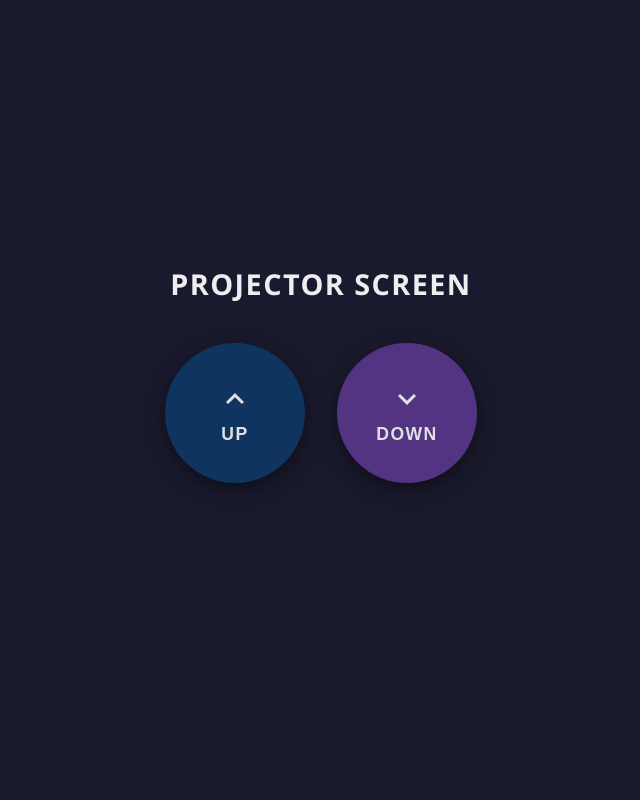
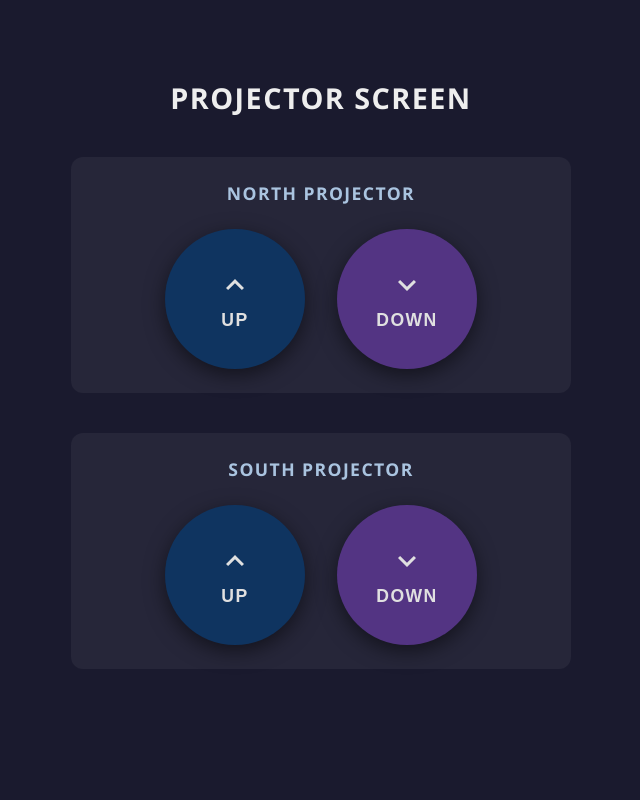
Before and after one commit to sagebrushchurch/Pi-projector-screen-control, a Flask app: page / in a window 1280 px wide. Shown: the whole page, without its empty margins (319-959 px from the left). Run offline with Flask 3, Linux system fonts and the light colour scheme.

Commit message:
Add North/South Projector sections with 4 relays and 4 buttons
- Add SOUTH_UP_PIN (GPIO 22) and SOUTH_DOWN_PIN (GPIO 23) to app.py
- Add separate relay locks per projector (_north_relay_lock, _south_relay_lock)
- Add /up2 and /down2 routes for the south projector
- Update index.html to show North Projector and South Projector sections
- Each section has independent Up/Down buttons with per-section lockout

Agent-Logs-Url: https://github.com/sagebrushchurch/Pi-projector-screen-control/sessions/e8e988c7-a0c5-44d1-a3e4-1ce4a5858f57

Co-authored-by: 1024jon <8061767+1024jon@users.noreply.github.com>

```diff
--- a/app.py
+++ b/app.py
@@ -1,20 +1,24 @@
 """
 Projector Screen Control
 ------------------------
-Flask web application that controls a motorised projector screen via two
+Flask web application that controls motorised projector screens via four
 relays connected to a Raspberry Pi.
 
 Relay wiring (BCM numbering):
-  UP   relay trigger → GPIO 17  (physical pin 11)
-  DOWN relay trigger → GPIO 27  (physical pin 13)
-  VCC  (both relays) → 5 V rail (physical pin 2 or 4)
-  GND  (both relays) → Ground   (physical pin 6, 9, 14 or 20)
+  North UP   relay trigger → GPIO 17  (physical pin 11)
+  North DOWN relay trigger → GPIO 27  (physical pin 13)
+  South UP   relay trigger → GPIO 22  (physical pin 15)
+  South DOWN relay trigger → GPIO 23  (physical pin 16)
+  VCC  (all relays) → 5 V rail (physical pin 2 or 4)
+  GND  (all relays) → Ground   (physical pin 6, 9, 14 or 20)
 
 Each relay is energised for RELAY_PULSE_SECONDS (default 1 s) then released.
 
 HTTP endpoints (usable by Stream Deck / Bitfocus Companion):
-  GET /up    – trigger the UP relay
-  GET /down  – trigger the DOWN relay
+  GET /up    – trigger the North UP relay
+  GET /down  – trigger the North DOWN relay
+  GET /up2   – trigger the South UP relay
+  GET /down2 – trigger the South DOWN relay
   GET /      – serve the manual-control web page
 """
 
@@ -55,21 +59,23 @@ except (ImportError, RuntimeError):
 # ---------------------------------------------------------------------------
 # Configuration
 # ---------------------------------------------------------------------------
-UP_PIN = 17          # BCM 17 – physical pin 11
-DOWN_PIN = 27        # BCM 27 – physical pin 13
+NORTH_UP_PIN = 17        # BCM 17 – physical pin 11
+NORTH_DOWN_PIN = 27      # BCM 27 – physical pin 13
+SOUTH_UP_PIN = 22        # BCM 22 – physical pin 15
+SOUTH_DOWN_PIN = 23      # BCM 23 – physical pin 16
 RELAY_PULSE_SECONDS = 1  # how long each relay stays energised
 
 # ---------------------------------------------------------------------------
 # GPIO initialisation
 # ---------------------------------------------------------------------------
 GPIO.setmode(GPIO.BCM)
-GPIO.setup(UP_PIN, GPIO.OUT)
-GPIO.setup(DOWN_PIN, GPIO.OUT)
-GPIO.output(UP_PIN, GPIO.LOW)
-GPIO.output(DOWN_PIN, GPIO.LOW)
+for _pin in (NORTH_UP_PIN, NORTH_DOWN_PIN, SOUTH_UP_PIN, SOUTH_DOWN_PIN):
+    GPIO.setup(_pin, GPIO.OUT)
+    GPIO.output(_pin, GPIO.LOW)
 
-# Lock prevents overlapping relay pulses
-_relay_lock = threading.Lock()
+# Separate locks prevent overlapping relay pulses per projector
+_north_relay_lock = threading.Lock()
+_south_relay_lock = threading.Lock()
 
 # ---------------------------------------------------------------------------
 # Application
@@ -77,7 +83,7 @@ _relay_lock = threading.Lock()
 app = Flask(__name__)
 
 
-def _trigger_async(pin: int) -> bool:
+def _trigger_async(pin: int, lock: threading.Lock) -> bool:
     """
     Start a relay pulse in a background thread.
 
@@ -85,7 +91,7 @@ def _trigger_async(pin: int) -> bool:
     The thread is *not* a daemon so the pulse always completes even if the main
     process begins to shut down.
     """
-    if not _relay_lock.acquire(blocking=False):
+    if not lock.acquire(blocking=False):
         return False
     # Lock was acquired; release it inside the thread after the pulse.
     def _run() -> None:
@@ -94,7 +100,7 @@ def _trigger_async(pin: int) -> bool:
             time.sleep(RELAY_PULSE_SECONDS)
             GPIO.output(pin, GPIO.LOW)
         finally:
-            _relay_lock.release()
+            lock.release()
 
     t = threading.Thread(target=_run, daemon=False)
     t.start()
@@ -108,18 +114,34 @@ def index():
 
 @app.route("/up", methods=["GET", "POST"])
 def relay_up():
-    """Trigger the UP relay (raises the screen)."""
-    if not _trigger_async(UP_PIN):
+    """Trigger the North UP relay (raises the north screen)."""
+    if not _trigger_async(NORTH_UP_PIN, _north_relay_lock):
         return jsonify({"status": "busy", "action": "up"}), 409
     return jsonify({"status": "ok", "action": "up"})
 
 
 @app.route("/down", methods=["GET", "POST"])
 def relay_down():
-    """Trigger the DOWN relay (lowers the screen)."""
-    if not _trigger_async(DOWN_PIN):
+    """Trigger the North DOWN relay (lowers the north screen)."""
+    if not _trigger_async(NORTH_DOWN_PIN, _north_relay_lock):
         return jsonify({"status": "busy", "action": "down"}), 409
     return jsonify({"status": "ok", "action": "down"})
+
+
+@app.route("/up2", methods=["GET", "POST"])
+def relay_up2():
+    """Trigger the South UP relay (raises the south screen)."""
+    if not _trigger_async(SOUTH_UP_PIN, _south_relay_lock):
+        return jsonify({"status": "busy", "action": "up2"}), 409
+    return jsonify({"status": "ok", "action": "up2"})
+
+
+@app.route("/down2", methods=["GET", "POST"])
+def relay_down2():
+    """Trigger the South DOWN relay (lowers the south screen)."""
+    if not _trigger_async(SOUTH_DOWN_PIN, _south_relay_lock):
+        return jsonify({"status": "busy", "action": "down2"}), 409
+    return jsonify({"status": "ok", "action": "down2"})
 
 
 if __name__ == "__main__":
--- a/templates/index.html
+++ b/templates/index.html
@@ -16,6 +16,7 @@
       background: #1a1a2e;
       font-family: 'Segoe UI', Tahoma, Geneva, Verdana, sans-serif;
       color: #eee;
+      padding: 2rem 1rem;
     }
 
     h1 {
@@ -25,9 +26,33 @@
       text-transform: uppercase;
     }
 
+    .projector-sections {
+      display: flex;
+      flex-direction: column;
+      gap: 2.5rem;
+      width: 100%;
+      max-width: 500px;
+    }
+
+    .projector-section {
+      background: rgba(255, 255, 255, 0.05);
+      border-radius: 12px;
+      padding: 1.5rem 2rem;
+    }
+
+    .projector-section h2 {
+      text-align: center;
+      font-size: 1.1rem;
+      letter-spacing: 0.08em;
+      text-transform: uppercase;
+      margin-bottom: 1.5rem;
+      color: #aac4e0;
+    }
+
     .controls {
       display: flex;
       gap: 2rem;
+      justify-content: center;
     }
 
     .btn {
@@ -94,24 +119,46 @@
 <body>
   <h1>Projector Screen</h1>
 
+  <div class="projector-sections">
+
+    <!-- North Projector -->
+    <div class="projector-section">
+      <h2>North Projector</h2>
       <div class="controls">
-    <!-- Up button -->
-    <button class="btn btn-up" id="btnUp" onclick="triggerRelay('up')">
-      <!-- chevron-up icon -->
+        <button class="btn btn-up" id="btnNorthUp" onclick="triggerRelay('up', 'north')">
           <svg viewBox="0 0 24 24" xmlns="http://www.w3.org/2000/svg">
             <path d="M12 8l-6 6 1.41 1.41L12 10.83l4.59 4.58L18 14z"/>
           </svg>
           Up
         </button>
-
-    <!-- Down button -->
-    <button class="btn btn-down" id="btnDown" onclick="triggerRelay('down')">
-      <!-- chevron-down icon -->
+        <button class="btn btn-down" id="btnNorthDown" onclick="triggerRelay('down', 'north')">
           <svg viewBox="0 0 24 24" xmlns="http://www.w3.org/2000/svg">
             <path d="M16.59 8.59L12 13.17 7.41 8.59 6 10l6 6 6-6z"/>
           </svg>
           Down
         </button>
+      </div>
+    </div>
+
+    <!-- South Projector -->
+    <div class="projector-section">
+      <h2>South Projector</h2>
+      <div class="controls">
+        <button class="btn btn-up" id="btnSouthUp" onclick="triggerRelay('up2', 'south')">
+          <svg viewBox="0 0 24 24" xmlns="http://www.w3.org/2000/svg">
+            <path d="M12 8l-6 6 1.41 1.41L12 10.83l4.59 4.58L18 14z"/>
+          </svg>
+          Up
+        </button>
+        <button class="btn btn-down" id="btnSouthDown" onclick="triggerRelay('down2', 'south')">
+          <svg viewBox="0 0 24 24" xmlns="http://www.w3.org/2000/svg">
+            <path d="M16.59 8.59L12 13.17 7.41 8.59 6 10l6 6 6-6z"/>
+          </svg>
+          Down
+        </button>
+      </div>
+    </div>
+
   </div>
 
   <div id="status"></div>
@@ -119,20 +166,32 @@
   <script>
     const lockoutMs = 1200; // a bit longer than the 1-second relay pulse
 
-    function triggerRelay(action) {
-      const btnUp   = document.getElementById('btnUp');
-      const btnDown = document.getElementById('btnDown');
+    const sections = {
+      north: ['btnNorthUp', 'btnNorthDown'],
+      south: ['btnSouthUp', 'btnSouthDown'],
+    };
+
+    function triggerRelay(action, section) {
+      const [upId, downId] = sections[section];
+      const btnUp   = document.getElementById(upId);
+      const btnDown = document.getElementById(downId);
       const status  = document.getElementById('status');
 
       btnUp.disabled   = true;
       btnDown.disabled = true;
-      status.textContent = action === 'up' ? '▲ Raising screen…' : '▼ Lowering screen…';
+
+      const label = section === 'north' ? 'North' : 'South';
+      status.textContent = action.startsWith('up')
+        ? `▲ Raising ${label} screen…`
+        : `▼ Lowering ${label} screen…`;
 
       fetch('/' + action, { method: 'POST' })
         .then(r => r.json())
         .then(data => {
           status.textContent = data.status === 'ok'
-            ? (action === 'up' ? '▲ Up command sent' : '▼ Down command sent')
+            ? (action.startsWith('up')
+                ? `▲ ${label} Up command sent`
+                : `▼ ${label} Down command sent`)
             : 'Error: ' + JSON.stringify(data);
         })
         .catch(() => {
```
Lines whose indentation alone changed are shown as unchanged.
